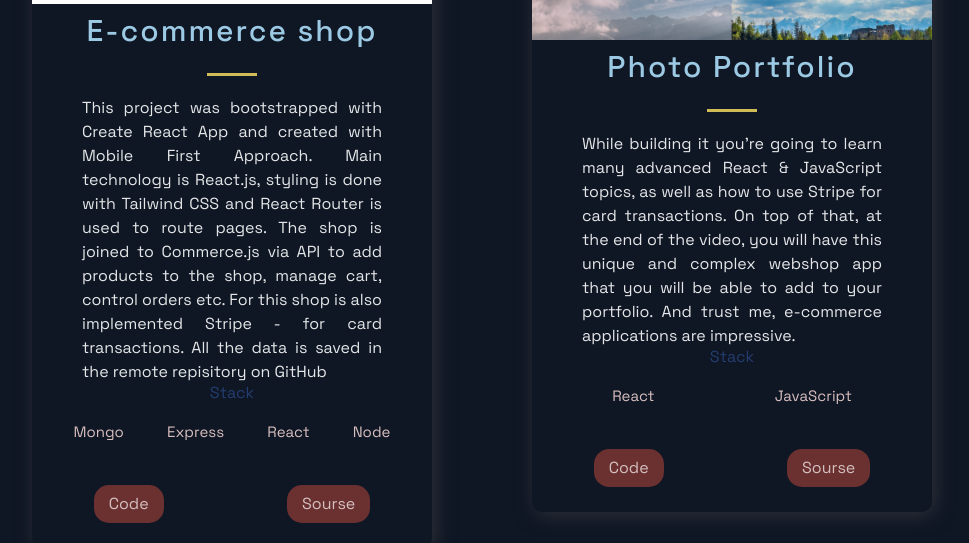
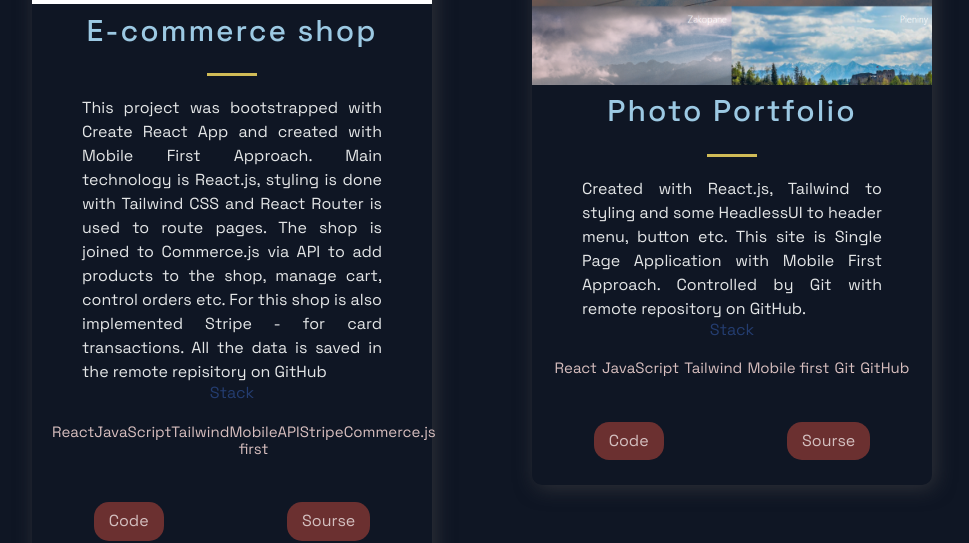
Before and after one commit to yougonnagetyours/my-developer-portfolio, a Next.js app: page / in a window 1280 px wide. Shown: the part 1120-1663 px from the top of the page, without its empty margins (158-1127 px from the left). Built offline with nearby package versions, Linux system fonts and the light colour scheme.

Commit message:
Add second project to constants

```diff
--- a/src/constants/constants.js
+++ b/src/constants/constants.js
@@ -7,16 +7,18 @@ export const projects = [
                   shop, manage cart, control orders etc. For this shop is also implemented Stripe - for card
                   transactions. All the data is saved in the remote repisitory on GitHub`,
       image: '/images/1.png',
-      tags: ['Mongo', 'Express', 'React', 'Node'],
+      tags: ['React', 'JavaScript', 'Tailwind', 'Mobile first', 'API', 'Stripe', 'Commerce.js',],
     source: 'https://github.com/yougonnagetyours/kangur-makes-candles',
     visit: 'https://kangur-makes-candles.netlify.app/',
     id: 0,
   },
   {
     title: 'Photo Portfolio',
-    description:"While building it you're going to learn many advanced React & JavaScript topics, as well as how to use Stripe for card transactions. On top of that, at the end of the video, you will have this unique and complex webshop app that you will be able to add to your portfolio. And trust me, e-commerce applications are impressive.",
+    description:`Created with React.js, Tailwind to styling and some HeadlessUI to header menu, button etc.
+                 This site is Single Page Application with Mobile First Approach. Controlled by Git with remote
+                 repository on GitHub.`,
     image: '/images/2.png',
-    tags: ['React', 'JavaScript'],
+    tags: ['React', 'JavaScript', 'Tailwind', 'Mobile first', 'Git', 'GitHub'],
     source: 'https://google.com',
     visit: 'https://google.com',
     id: 1,
```
